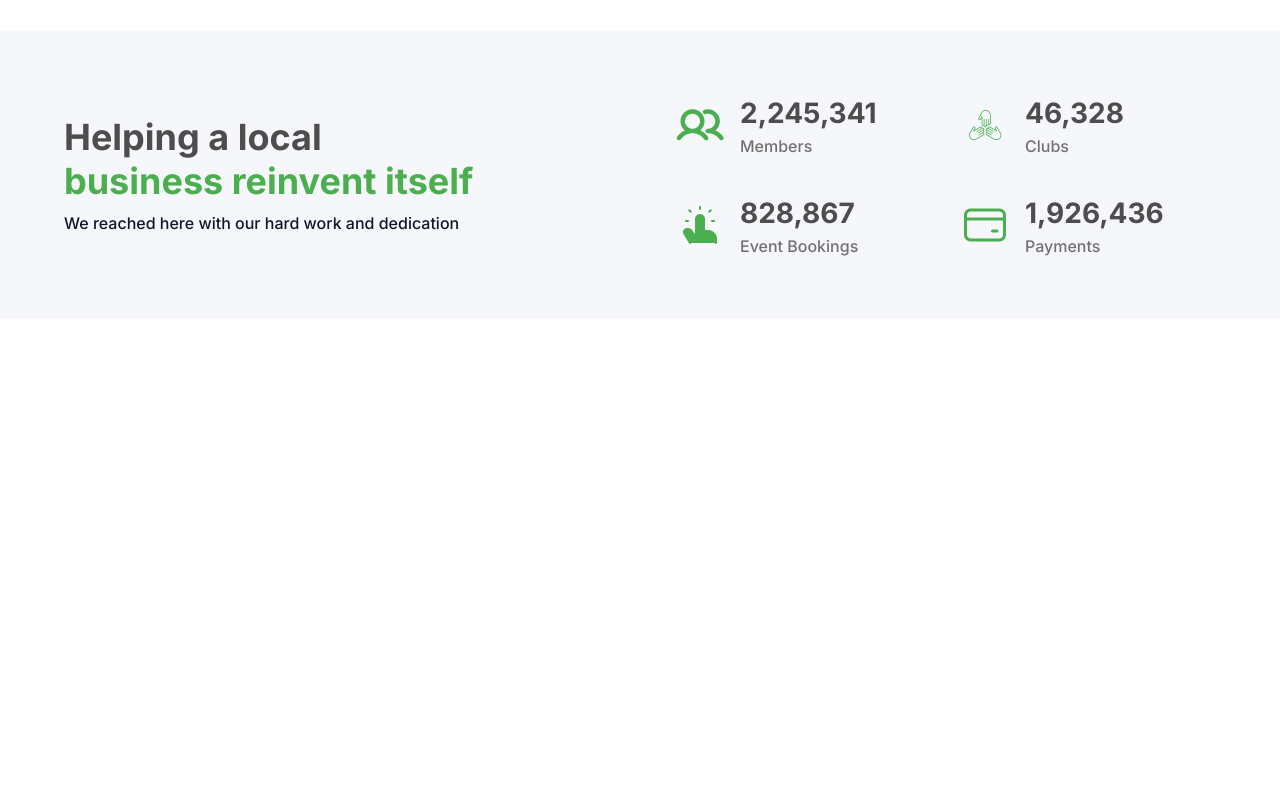
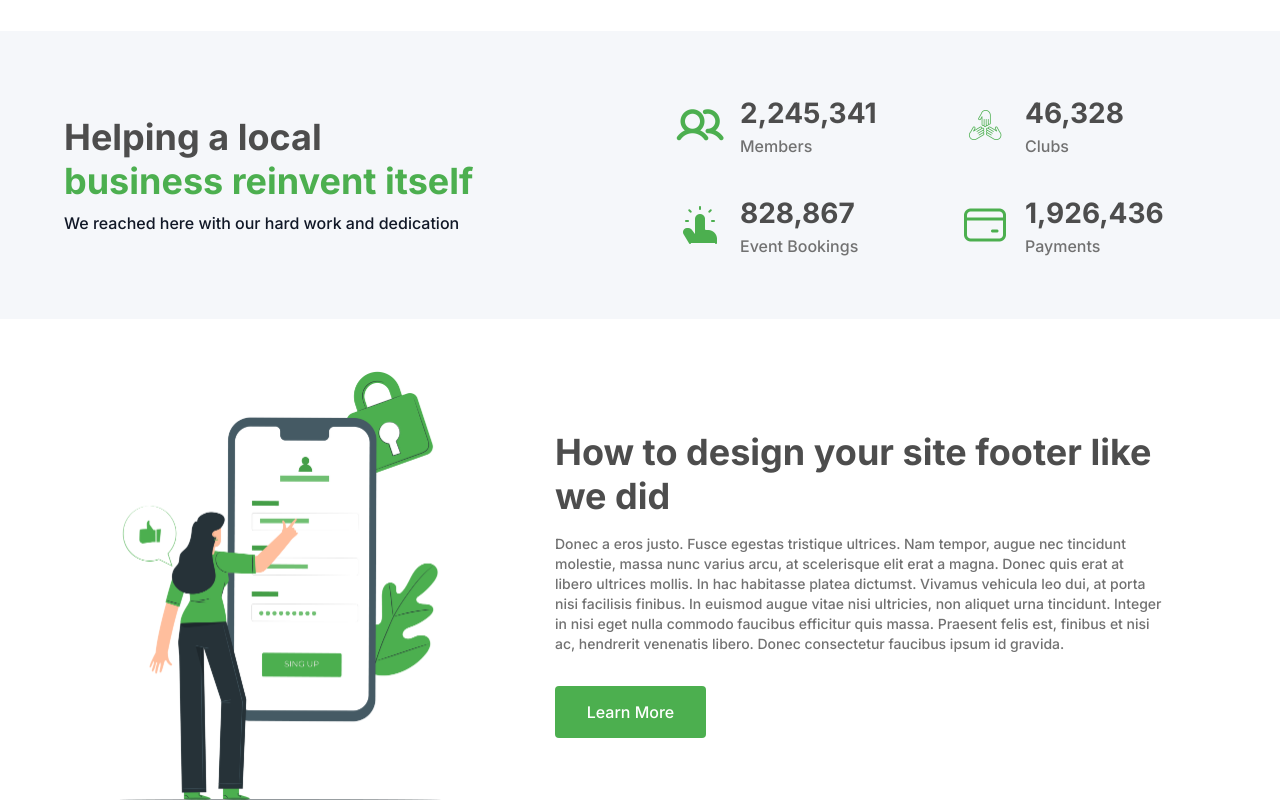
Before and after one commit to teksaglobalindonesia/next-wihope-2026, a Next.js app: page / in a window 1280 px wide. Shown: the part 1861-2661 px from the top of the page. Before the commit the page ends 2180 px from the top, so only its background shows below. Built offline with nearby package versions, Linux system fonts and the light colour scheme.

Commit message:
HowToDesign
note: tadi ada masalah pada text yang sudah sama persis classnya dengan permintaan figma, tapi beda hasilnya alisan agak kepanjangan. sudah coba fix tapi tidak bisa. jadi witdhnya tak tambahin dari aslinya 601 jadi 610 biar mirip textnya. tidak ternotice kok 🤫

```diff
--- a/app/page.tsx
+++ b/app/page.tsx
@@ -4,6 +4,7 @@ import OurClient from '@/components/OurClient';
 import Community from '@/components/Community';
 import UnseenSpending from '@/components/UnseenSpending';
 import Achievement from '@/components/Achievement';
+import HowToDesign from '@/components/HowToDesign';
 export default function Page() {
   return (
     <div>
@@ -16,6 +17,7 @@ export default function Page() {
       <div className='flex flex-col mt-[42px] gap-[48px]'>
       <UnseenSpending />
       <Achievement />
+      <HowToDesign />
       </div>
     </div>
   );
--- /dev/null
+++ b/components/HowToDesign.tsx
@@ -0,0 +1,61 @@
+'use client';
+
+import { useState, useTransition } from 'react';
+import { useRouter } from 'next/navigation';
+import Button from './Button';
+
+export default function HowToDesign() {
+  const router = useRouter();
+  const [loading, setLoading] = useState<string | null>(null);
+  const [isPending, startTransition] = useTransition();
+
+  const handleNavClick = (linkName: string, href: string) => {
+    if (isPending) return;
+    setLoading(linkName);
+    startTransition(() => {
+      router.push(href);
+    });
+  };
+
+  return (
+    <div className="flex h-[433.4px] justify-center">
+      <div className="flex h-[full] w-[1152px] items-center justify-between">
+        <img
+          className="h-full w-[441.53px]"
+          src="/HowToDesign.png"
+          alt="Illustration"
+        />
+        <div className="flex h-[308px] w-[661px] flex-col justify-between font-inter">
+          <div className="flex h-[224px] w-[610px] flex-col justify-between">
+            <p className="mb-[16px] text-[36px] font-semibold leading-[44px] text-neutral-d_grey">
+              How to design your site footer like we did
+            </p>
+            <p className="text-[14px] leading-[20px] text-neutral-grey w-full">
+              Donec a eros justo. Fusce egestas tristique ultrices. Nam tempor,
+              augue nec tincidunt molestie, massa nunc varius arcu, at
+              scelerisque elit erat a magna. Donec quis erat at libero ultrices
+              mollis. In hac habitasse platea dictumst. Vivamus vehicula leo
+              dui, at porta nisi facilisis finibus. In euismod augue vitae nisi
+              ultricies, non aliquet urna tincidunt. Integer in nisi eget nulla
+              commodo faucibus efficitur quis massa. Praesent felis est, finibus
+              et nisi ac, hendrerit venenatis libero. Donec consectetur faucibus
+              ipsum id gravida.
+            </p>
+          </div>
+          <Button
+            variant="primary"
+            className="h-[52px] w-[151px] text-[16px]"
+            loadingSize="h-[16px] w-[16px]"
+            loading={loading === 'learnMore'}
+            onClick={() => {
+              setLoading('learnMore');
+              startTransition(() => router.push('/test'));
+            }}
+          >
+            Learn More
+          </Button>
+        </div>
+      </div>
+    </div>
+  );
+}
```
Also changed, not shown: public/HowToDesign.png (added).
